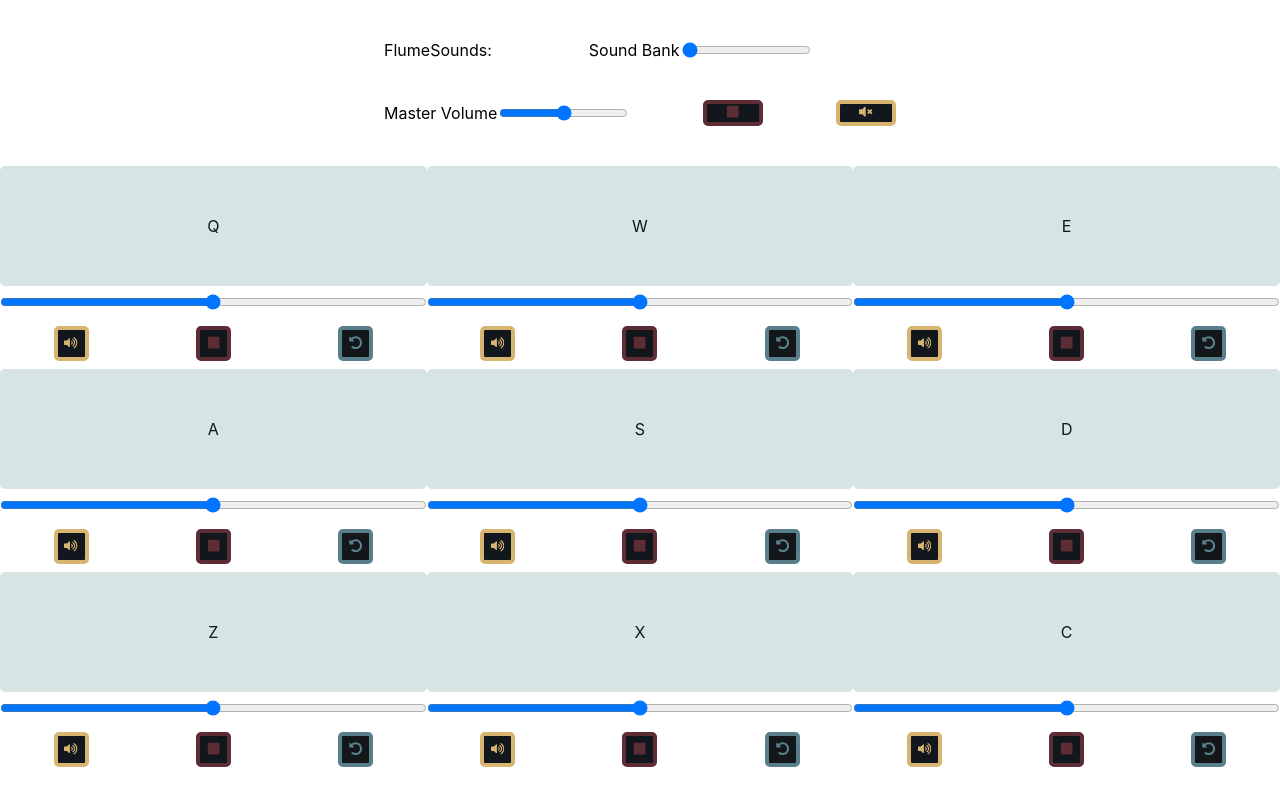
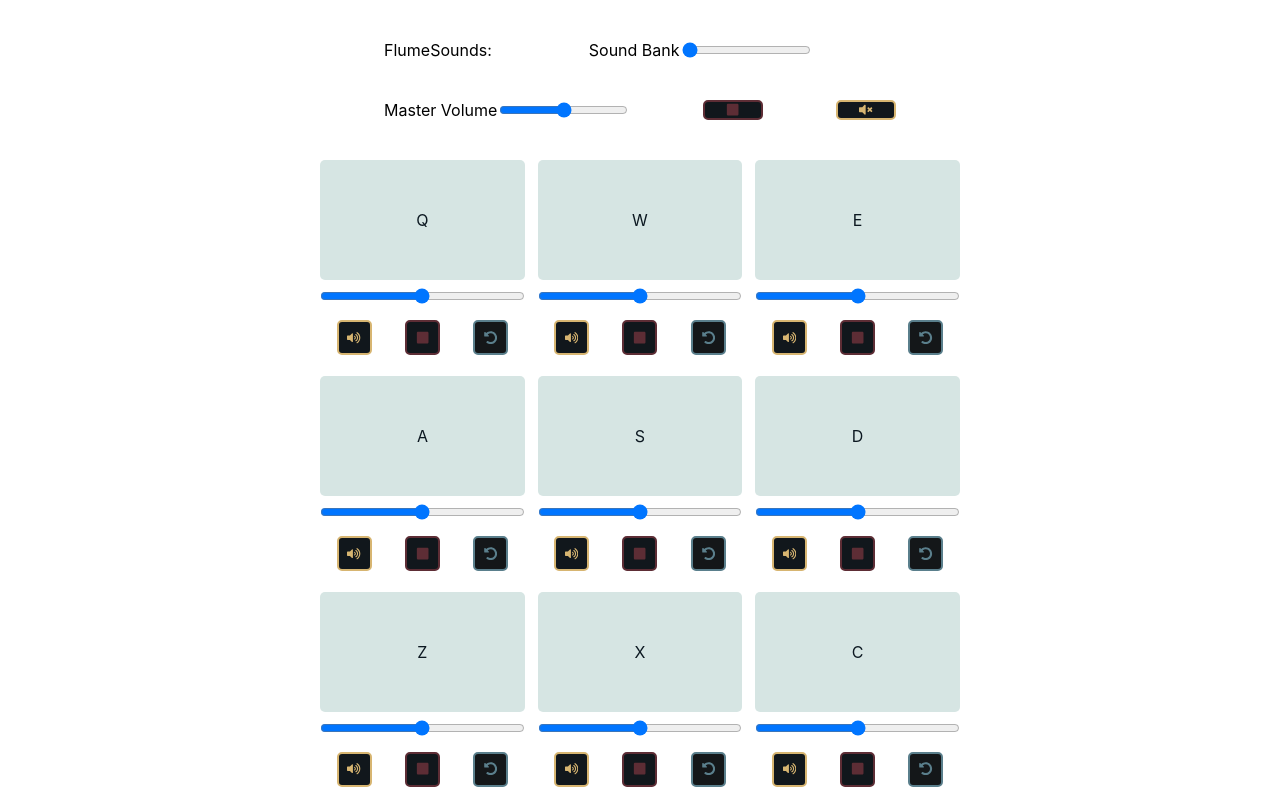
Before and after one commit to nic-vo/nv-portfolio, a Next.js app: page /fcc/drum-machine in a window 1280 px wide. Built offline with nearby package versions, Linux system fonts and the light colour scheme.

Commit message:
Update DrumMachine's global styles
Reduce mobile width
Reduce button border size

Re-order various button classes

Desktop now has max width

```diff
--- a/styles/fcc/DrumMachine/DrumMachine.module.css
+++ b/styles/fcc/DrumMachine/DrumMachine.module.css
@@ -7,16 +7,23 @@
 .grid {
 	position: relative;
 	display: grid;
-	width: 100%;
+	width: 90%;
 	grid-template-columns: 1fr 1fr 1fr;
+	column-gap: 1vw;
+	row-gap: 1vw;
 }
 
 .button {
 	box-shadow: none;
 	box-sizing: border-box;
-	border: 4px solid;
+	border: 2px solid;
 	border-radius: 5px;
-	transition: background-color var(--fast-transition), color var(--fast-transition), filter var(--fast-transition);
+	transition: background-color var(--fast-transition), color var(--fast-transition), filter var(--fast-transition), border-color var(--fast-transition);
+}
+
+.button svg {
+	display: block;
+	margin: auto;
 }
 
 .mute {
@@ -28,19 +35,15 @@
 
 .mute:hover {
 	background-color: var(--mute-orange);
-	color: var(--global-color);
+	border-color: var(--mute-orange);
+	color: var(--global-background);
 	filter: saturate(100%);
 }
 
 .muteon {
 	background-color: var(--mute-orange);
 	border-color: var(--mute-orange);
-	color: var(--global-color);
-}
-
-.muteon:hover {
-	background-color: var(--global-background);
-	filter: saturate(50%);
+	color: var(--global-background);
 }
 
 .stop {
@@ -51,9 +54,10 @@
 }
 
 .stop:hover {
+	background-color: var(--stop-red);
+	border-color: var(--stop-red);
+	color: var(--global-color);
 	filter: saturate(100%);
-	color: var(--global-color);
-	background-color: var(--stop-red);
 }
 
 .loop {
@@ -64,7 +68,21 @@
 }
 
 .loop:hover {
+	background-color: var(--loop-blue);
+	border-color: var(--loop-blue);
+	color: var(--global-background);
 	filter: saturate(100%);
-	color: var(--global-color);
+}
+
+.loopon {
 	background-color: var(--loop-blue);
+	border-color: var(--loop-blue);
+	color: var(--global-background);
+	border-color: var(--loop-blue);
 }
+
+@media (min-aspect-ratio: 1) {
+	.grid {
+		max-width: 50vw;
+	}
+}
```
